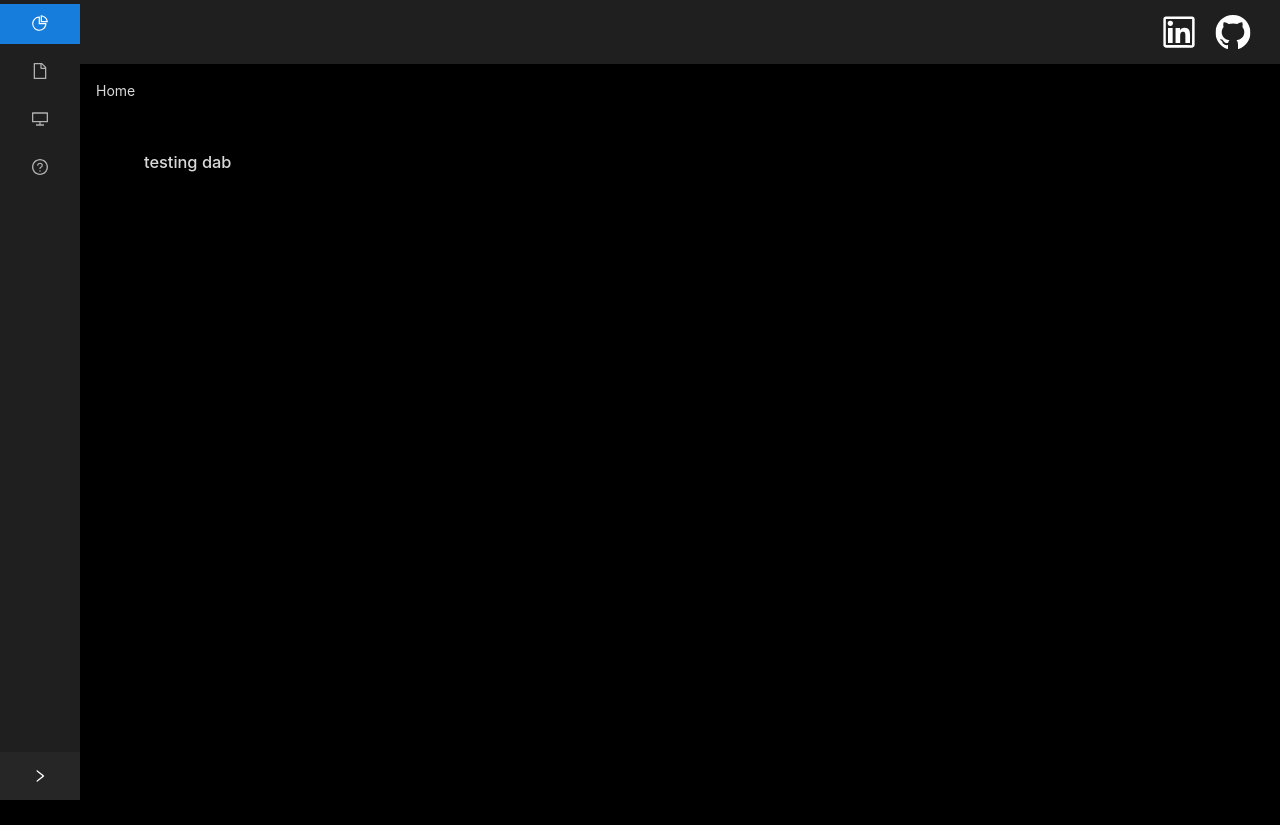
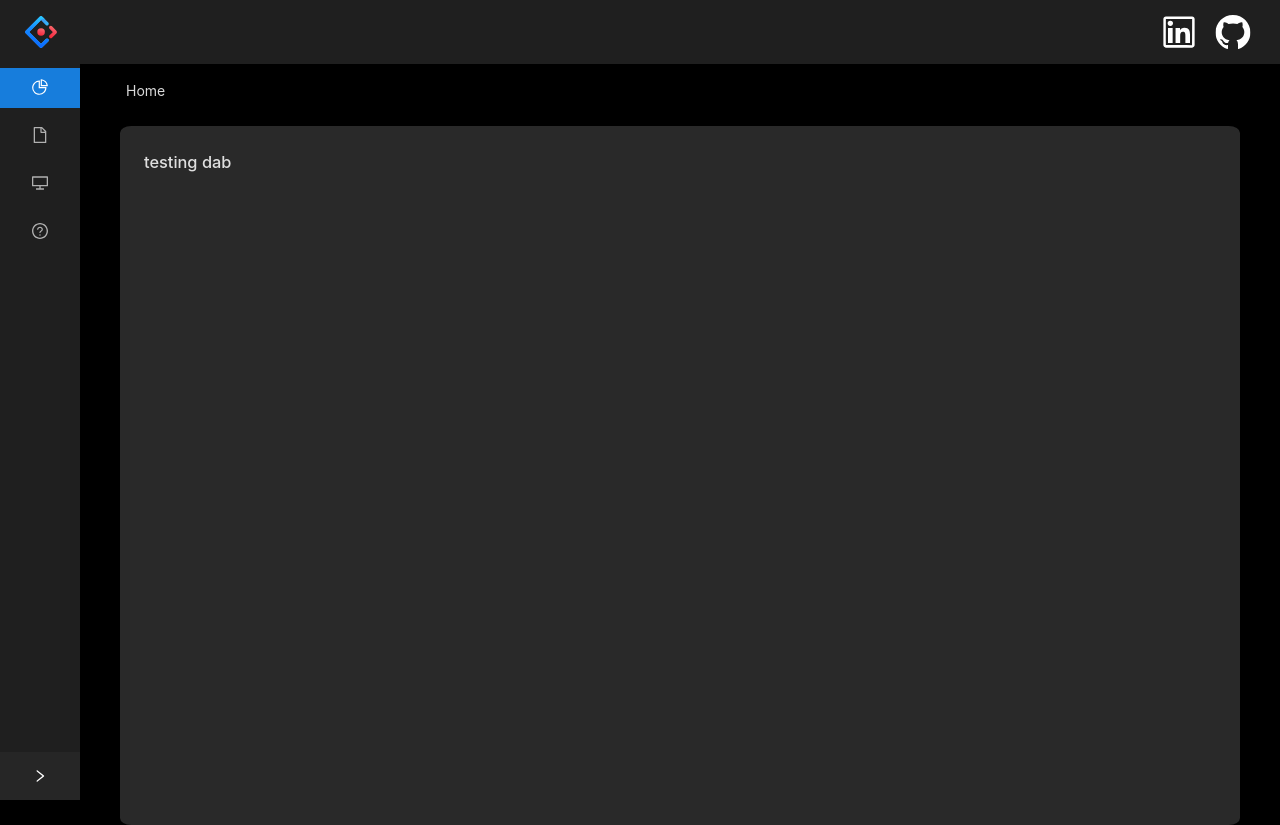
Before and after one commit to mbasak99/workterm-blog, a Next.js app: page / in a window 1280 px wide. Built offline with nearby package versions, Linux system fonts and the light colour scheme.

Commit message:
Start progress for theme switcher (might not be used later on) and made a few style changes.

```diff
--- a/pages/_app.js
+++ b/pages/_app.js
@@ -1,11 +1,24 @@
 import "../styles/globals.css";
 import SiteLayout from "./components/layout";
 import ErrorPage from "./error/404";
+// import { useState, useEffect } from "react";
 
 function MyApp({ Component, pageProps }) {
+  // const [darkTheme, setDarkTheme] = useState(true);
+
+  /* useEffect(() => {
+    darkTheme
+      ? require("antd/dist/antd.dark.css")
+      : require("antd/dist/antd.css");
+  }); */
+
   return pageProps.statusCode != 404 ? (
     <SiteLayout>
-      <Component {...pageProps} />
+      <Component
+        {...pageProps}
+        /* darkTheme={darkTheme}
+        setDarkTheme={setDarkTheme} */
+      />
     </SiteLayout>
   ) : (
     <ErrorPage statusCode={pageProps.statusCode} />
--- a/pages/components/layout.js
+++ b/pages/components/layout.js
@@ -1,7 +1,7 @@
 import React, { useState } from "react";
 import { useRouter } from "next/router";
 import Link from "next/link";
-import { Layout, Menu, Breadcrumb } from "antd";
+import { Layout, Menu, Breadcrumb /* , Switch */ } from "antd";
 import {
   DesktopOutlined,
   PieChartOutlined,
@@ -11,6 +11,7 @@ import {
   GithubOutlined,
 } from "@ant-design/icons";
 import styles from "../../styles/layouts.module.css";
+/* import { Moon, Sun } from "../icons/icons"; */
 
 const { Header, Sider, Content } = Layout;
 const { SubMenu } = Menu;
@@ -49,8 +50,9 @@ export default function SiteLayout(props) {
         onCollapse={() => {
           setCollapsed(!collapsed);
         }}
+        className={styles.layout_sider}
       >
-        <div className="logo" />
+        <div className={styles.logo} />
         <Menu theme="dark" defaultSelectedKeys={[itemSelected()]} mode="inline">
           <Menu.Item key="1" icon={<PieChartOutlined />}>
             <Link href="/">
@@ -96,6 +98,18 @@ export default function SiteLayout(props) {
       <Layout className="site-layout">
         <Header className="site-layout-background" style={{ padding: 0 }}>
           <div className={styles.personal_links} style={{ float: "right" }}>
+            {/* <span style={{ marginRight: "60px" }}>
+              <Sun style={{ margin: "-10px 10px" }} />
+              <Switch
+                defaultChecked
+                onClick={() => {
+                  props.children.props.setDarkTheme(
+                    !props.children.props.darkTheme
+                  );
+                }}
+              />
+              <Moon style={{ margin: "-6px 5px" }} />
+            </span> */}
             <span>
               <a
                 href="https://www.linkedin.com/in/monark-basak-402172144/"
@@ -112,7 +126,7 @@ export default function SiteLayout(props) {
           </div>
         </Header>
         <Content style={{ margin: "0 16px" }}>
-          <Breadcrumb style={{ margin: "16px 0" }}>
+          <Breadcrumb style={{ margin: "16px 30px" }}>
             {breadCrumbs.map((item, index) => {
               return <Breadcrumb.Item key={index + 1}>{item}</Breadcrumb.Item>;
             })}
@@ -124,7 +138,8 @@ export default function SiteLayout(props) {
               padding: 24,
               minHeight: "95%",
               minWidth: "90%",
-              // backgroundColor: "#1F1F1F",
+              borderRadius: "1%",
+              backgroundColor: "#292929",
             }}
           >
             {props.children}
--- /dev/null
+++ b/pages/icons/icons.js
@@ -0,0 +1,36 @@
+export function Sun(props) {
+  return (
+    <svg
+      xmlns="http://www.w3.org/2000/svg"
+      height="24"
+      viewBox="0 0 24 24"
+      width="24"
+      style={props.style}
+    >
+      <path d="M0 0h24v24H0z" fill="none" />
+      <path
+        d="M6.76 4.84l-1.8-1.79-1.41 1.41 1.79 1.79 1.42-1.41zM4 10.5H1v2h3v-2zm9-9.95h-2V3.5h2V.55zm7.45 3.91l-1.41-1.41-1.79 1.79 1.41 1.41 1.79-1.79zm-3.21 13.7l1.79 1.8 1.41-1.41-1.8-1.79-1.4 1.4zM20 10.5v2h3v-2h-3zm-8-5c-3.31 0-6 2.69-6 6s2.69 6 6 6 6-2.69 6-6-2.69-6-6-6zm-1 16.95h2V19.5h-2v2.95zm-7.45-3.91l1.41 1.41 1.79-1.8-1.41-1.41-1.79 1.8z"
+        fill="white"
+      />
+    </svg>
+  );
+}
+
+export function Moon(props) {
+  return (
+    <svg
+      xmlns="http://www.w3.org/2000/svg"
+      viewBox="0 0 24 24"
+      fill="black"
+      width="18px"
+      height="18px"
+      style={props.style}
+    >
+      <path d="M0 0h24v24H0z" fill="none" />
+      <path
+        d="M9 2c-1.05 0-2.05.16-3 .46 4.06 1.27 7 5.06 7 9.54 0 4.48-2.94 8.27-7 9.54.95.3 1.95.46 3 .46 5.52 0 10-4.48 10-10S14.52 2 9 2z"
+        fill="white"
+      />
+    </svg>
+  );
+}
--- a/pages/index.js
+++ b/pages/index.js
@@ -6,9 +6,7 @@ export default function Home() {
       <Head>
         <title>Home</title>
       </Head>
-      <div>
-        <h1>testing dab</h1>
-      </div>
+      <h1>testing dab</h1>
     </>
   );
 }
--- a/styles/layouts.module.css
+++ b/styles/layouts.module.css
@@ -9,3 +9,14 @@
 .personal_links span {
   margin-right: 20px;
 }
+
+.layout_sider {
+  user-select: none;
+}
+
+.logo {
+  height: 32px;
+  margin: 16px;
+  margin-left: 25px;
+  content: url("/antd\ logo.svg");
+}
```
